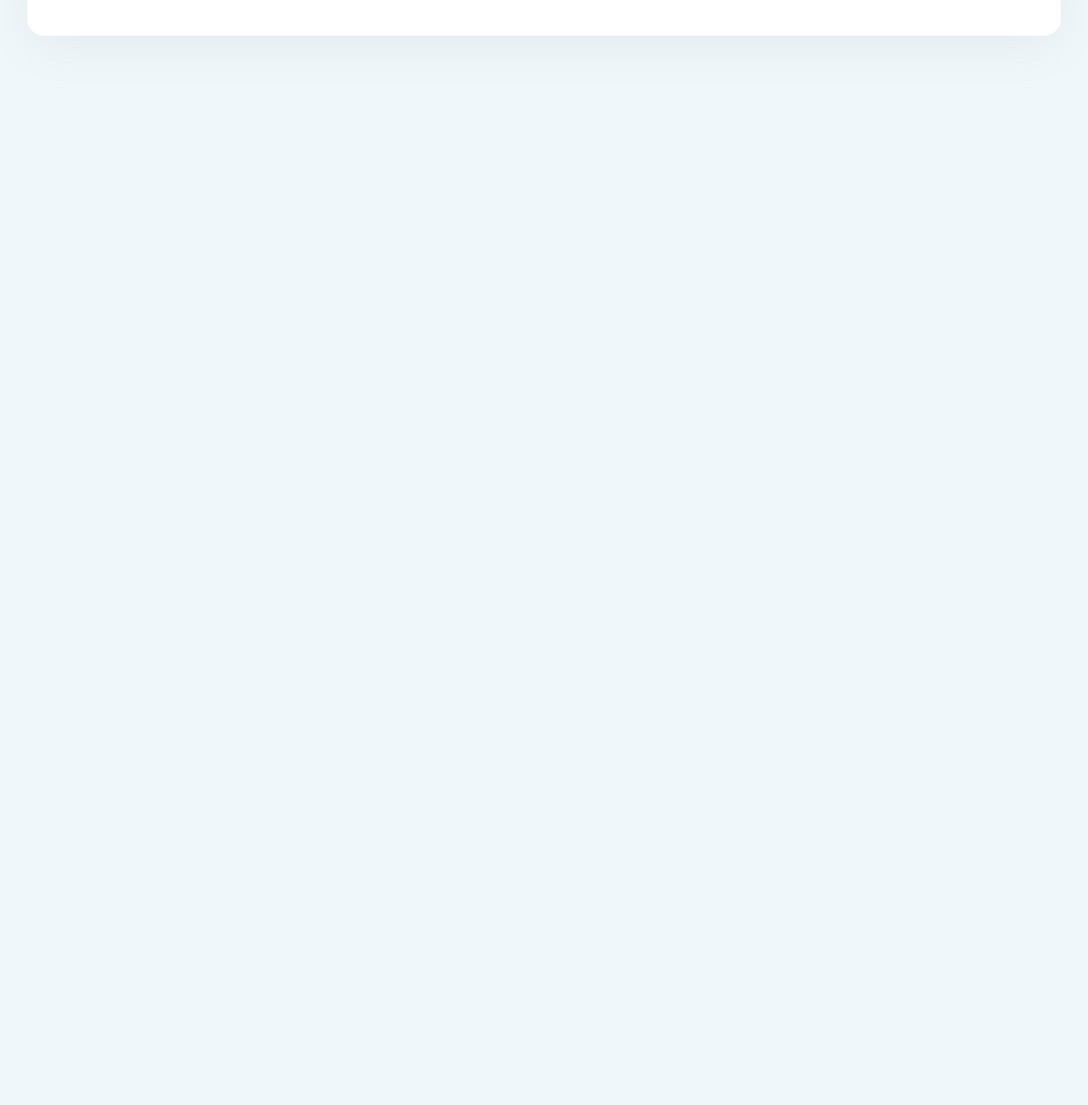
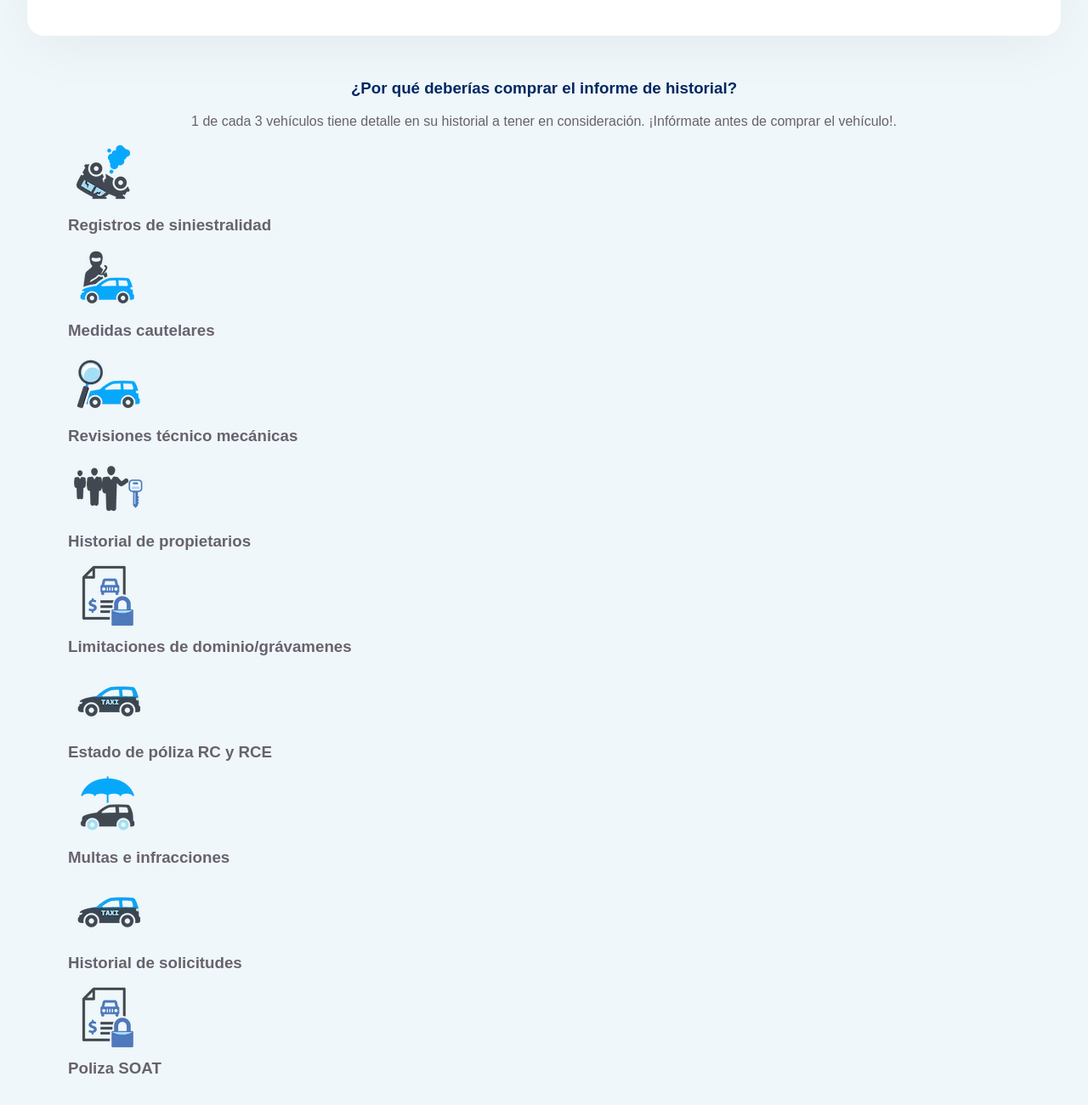
Before and after one commit to MauroRivero21/autosafe, a plain HTML site: page index.html in a window 1280 px wide. Shown: the part 560-1860 px from the top of the page at 85% size. Before the commit the page ends 800 px from the top, so only its background shows below. Drawn offline with Linux system fonts and the light colour scheme.

Commit message:
Creacion de grid en historial

```diff
--- a/index.html
+++ b/index.html
@@ -14,7 +14,7 @@
         <!--Menu Movil-->
         <div class="mobile-menu">
             <div class="menu-header">
-                <img class="logo" src="/Paginas Web Edgar/images/Logo.png" alt="Logo de AutoSafe">
+                <img class="logo" src="./images/Logo.png" alt="Logo de AutoSafe">
                 <button class="close-button">x</button>
             </div>
             <ul class="menu-items">
@@ -88,6 +88,56 @@
             <a href="#" class="informe-ejemplo">Ver informe ejemplo</a>
         </form>
     </div>
+
+    <!--SECCION INFORME DE HISTORIAL-->
+    <section class="container-history">
+        <div class="grid">
+            <div class="paragraph-history">
+                <h3 class="paragraph-history-title">¿Por qué deberías comprar el informe de historial?</h3>
+                <p>1 de cada 3 vehículos tiene detalle en su historial a tener en consideración. ¡Infórmate antes de
+                    comprar
+                    el vehículo!.</p>
+            </div>
+            <div>
+                <div>
+                    <img src="./images/1.png" alt="registro de siniestralidad">
+                    <h3>Registros de siniestralidad</h3>
+                </div>
+                <div>
+                    <img src="./images/2.png" alt="Medidas cautelares">
+                    <h3>Medidas cautelares</h3>
+                </div>
+                <div>
+                    <img src="./images/3.png" alt="revisiones tecnico mecanicas">
+                    <h3>Revisiones técnico mecánicas</h3>
+                </div>
+                <div>
+                    <img src="./images/4.webp" alt="historial de propietarios">
+                    <h3>Historial de propietarios</h3>
+                </div>
+                <div>
+                    <img src="./images/5.png" alt="limitaciones de dominio">
+                    <h3>Limitaciones de dominio/grávamenes</h3>
+                </div>
+                <div>
+                    <img src="./images/6.png" alt="estado de poliza RC y RCE">
+                    <h3>Estado de póliza RC y RCE</h3>
+                </div>
+                <div>
+                    <img src="./images/7.png" alt="Multras e infracciones">
+                    <h3>Multas e infracciones</h3>
+                </div>
+                <div>
+                    <img src="./images/8.png" alt="Historial de solicitudes">
+                    <h3>Historial de solicitudes</h3>
+                </div>
+                <div>
+                    <img src="./images/9.png" alt="Poliza SOAT">
+                    <h3>Poliza SOAT</h3>
+                </div>
+            </div>
+        </div>
+    </section>
     <script src="./script.js"></script>
 </body>
 
--- a/style/style.css
+++ b/style/style.css
@@ -302,6 +302,27 @@ img {
   font-size: 15px;
 }
 
+.container-history{
+  max-width: 1216px;
+  margin: auto;
+  padding:2rem;
+}
+
+.paragraph-history{
+  display: flex;
+  flex-direction: column;
+  justify-content: center;
+  align-items: center;
+  gap: 12px;
+}
+
+.grid{
+  padding: 1rem;
+}
+
+.paragraph-history-title{
+  color: rgb(0 40 99/1);
+}
 /*MEDIA QUERY*/
 @media (min-width: 960px) {
   .nav-fixed {
```
Also changed, not shown: images/1.png (added), images/2.png (added), images/3.png (added), images/4.webp (added), images/5.png (added), images/6.png (added), images/7.png (added), images/8.png (added), images/9.png (added).
